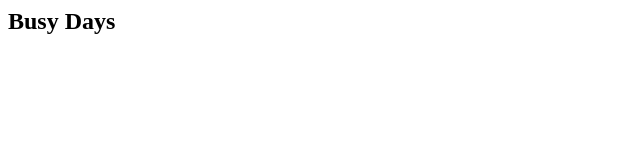
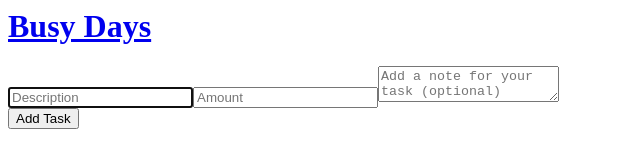
Before and after one commit to Cuse89/busy-days, a React app: page /create in a window 1280 px wide. Shown: the whole page, without its empty margins (0-640 px from the left). Built offline with nearby package versions, Linux system fonts and the light colour scheme.

Commit message:
setup add task

```diff
--- a/package.json
+++ b/package.json
@@ -8,7 +8,8 @@
   "dependencies": {
     "react": "^16.5.0",
     "react-dom": "^16.5.0",
-    "react-router-dom": "^4.3.1"
+    "react-router-dom": "^4.3.1",
+    "redux": "^4.0.0"
   },
   "scripts": {
     "dev": "parcel src/index.html --log-level 3 --open"
--- /dev/null
+++ b/src/AddTask.js
@@ -0,0 +1,32 @@
+import React from 'react'
+import Header from './Header';
+import TaskForm from './TaskForm'
+
+class AddTask extends React.Component {
+    constructor(props) {
+        super(props)
+
+        this.state = {
+
+        }
+
+        this.onSubmit = this.onSubmit.bind(this)
+    }
+
+    onSubmit(task) {
+        // dispatch redux action
+    }
+
+    render() {
+        return (
+            <div>
+                <Header/>
+                    <TaskForm
+                        onSubmit={this.onSubmit}
+                    />
+            </div>
+        )
+    }
+}
+
+export default AddTask
--- /dev/null
+++ b/src/AppRouter.js
@@ -0,0 +1,20 @@
+import React from 'react'
+import { BrowserRouter, Route, Switch } from 'react-router-dom';
+import Main from './Main'
+import AddTask from './AddTask'
+import RemoveTask from "./RemoveTask";
+
+
+const AppRouter = () => (
+    <BrowserRouter>
+        <div>
+            <Switch>
+                <Route path="/" component={Main} exact={true} />
+                <Route path="/create" component={AddTask}/>
+                <Route path="/remove" component={RemoveTask}/>
+            </Switch>
+        </div>
+    </BrowserRouter>
+)
+
+export default AppRouter;
--- a/src/Header.js
+++ b/src/Header.js
@@ -1,11 +1,11 @@
 import React from 'react'
+import { NavLink } from 'react-router-dom';
 
-const Header = () => {
-    return (
-        <div>
+const Header = () => (
+    <header>
+        <NavLink to="/" exact={true}>
             <h1>Busy Days</h1>
-        </div>
-    )
-}
-
+        </NavLink>
+    </header>
+);
 export default Header
--- a/src/Main.js
+++ b/src/Main.js
@@ -1,14 +1,38 @@
 import React from 'react'
+import Header from './Header'
+import Task from "./Task";
+import { NavLink } from 'react-router-dom';
 
 class Main extends React.Component {
     constructor(props) {
         super(props)
+
+        this.state = {
+            tasks: []
+        }
+
+        this.addTask = this.addTask.bind(this)
+
     }
+
+    addTask(task) {
+        this.setState({
+            tasks: [...this.state.tasks, task]
+        })
+    }
+
+
 
     render() {
         return (
             <div>
-                <h2>Busy Days</h2>
+                <Header/>
+                    <NavLink to="/create">Add Task</NavLink>
+                    <NavLink to="/remove">Remove Task</NavLink>
+                <Task
+                    addTask={this.addTask}
+
+                />
             </div>
         )
     }
--- /dev/null
+++ b/src/RemoveTask.js
@@ -0,0 +1,20 @@
+import React from 'react'
+import Header from './Header';
+
+class RemoveTask extends React.Component {
+    constructor(props) {
+        super(props)
+    }
+
+    render() {
+        return (
+            <div>
+                <Header/>
+                <h2>Remove Task</h2>
+            </div>
+        )
+    }
+}
+
+
+export default RemoveTask
--- /dev/null
+++ b/src/Task.js
@@ -0,0 +1,17 @@
+import React from 'react'
+
+class Task extends React.Component {
+    constructor(props) {
+        super(props)
+    }
+
+    render() {
+        return (
+            <div>
+                <h2>Task</h2>
+            </div>
+        )
+    }
+}
+
+export default Task
--- /dev/null
+++ b/src/TaskForm.js
@@ -0,0 +1,76 @@
+import React from 'react'
+
+export default class TaskForm extends React.Component {
+    constructor(props) {
+        super(props)
+
+        this.state = {
+            // checking if prop named expense exists - to allow this form to be flexible and used elsewhere
+            description: props.expense ? props.expense.description : '',
+            note: props.expense ? props.expense.note : '',
+            amount: props.expense ? (props.expense.amount / 100).toString() : ''
+        }
+
+        this.onDescriptionChange = this.onDescriptionChange.bind(this)
+        this.onNoteChange = this.onNoteChange.bind(this)
+        this.onAmountChange = this.onAmountChange.bind(this)
+        this.onSubmit = this.onSubmit.bind(this)
+
+    }
+
+    onDescriptionChange(e) {
+        const description = e.target.value;
+        this.setState(() => ({ description }))
+    }
+
+    onNoteChange(e) {
+        const note = e.target.value;
+        this.setState(() => ({ note }))
+    }
+
+    onAmountChange(e) {
+        const amount = e.target.value;
+        this.setState(() => ({ amount }))
+    }
+
+    onSubmit(e) {
+        e.preventDefault();
+        this.props.onSubmit({
+            description: this.state.description,
+            amount: parseFloat(this.state.amount),
+            note: this.state.note
+        })
+    }
+
+    render() {
+        return (
+                <form className="form" onSubmit={this.onSubmit}>
+                    <input
+                        type="text"
+                        placeholder="Description"
+                        autoFocus
+                        className="text-input"
+                        value={this.state.description}
+                        onChange={this.onDescriptionChange}
+                    />
+                    <input
+                        type="text"
+                        placeholder="Amount"
+                        className="text-input"
+                        value={this.state.amount}
+                        onChange={this.onAmountChange}
+                    />
+                    <textarea
+                        className="text-area"
+                        placeholder="Add a note for your task (optional)"
+                        value={this.state.note}
+                        onChange={this.onNoteChange}
+                    >
+                    </textarea>
+                    <div>
+                        <button className="button">Add Task</button>
+                    </div>
+                </form>
+        )
+    }
+}
--- a/src/index.html
+++ b/src/index.html
@@ -1,6 +1,6 @@
 <html>
   <head>
-    <title>Amboss Next Front-end Dev Task</title>
+    <title>Busy Days</title>
     <link rel="stylesheet" type="text/css" href="/styles/styles.css"/>
   </head>
   <body>
--- a/src/index.js
+++ b/src/index.js
@@ -1,9 +1,10 @@
 import React from 'react'
 import { render } from 'react-dom'
 import Main from './Main'
+import AppRouter from './AppRouter'
 
 
 const renderApp = AppComponent =>
   render(<AppComponent />, document.getElementById('react-root'))
 
-renderApp(Main)
+renderApp(AppRouter)
```
Also changed, not shown: dist/index.html, 5 other files.
